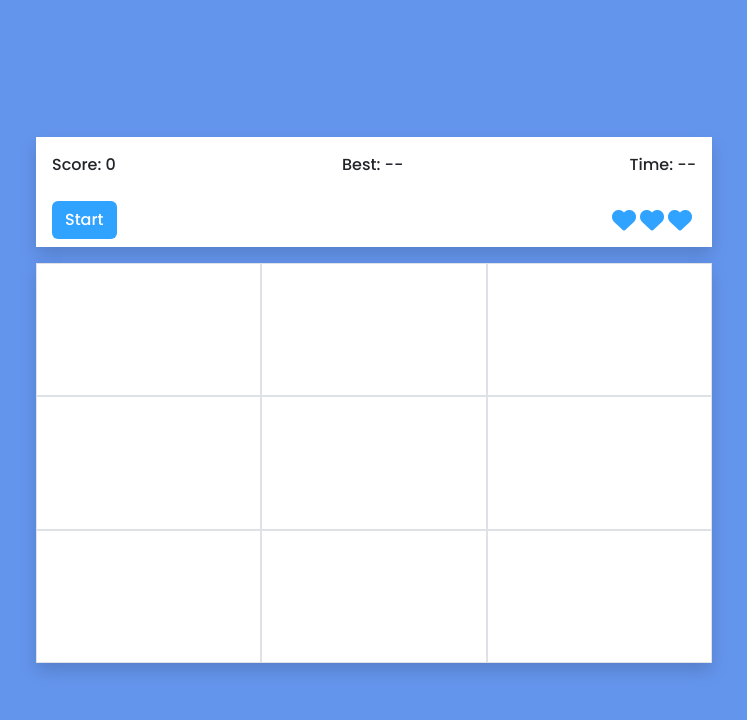
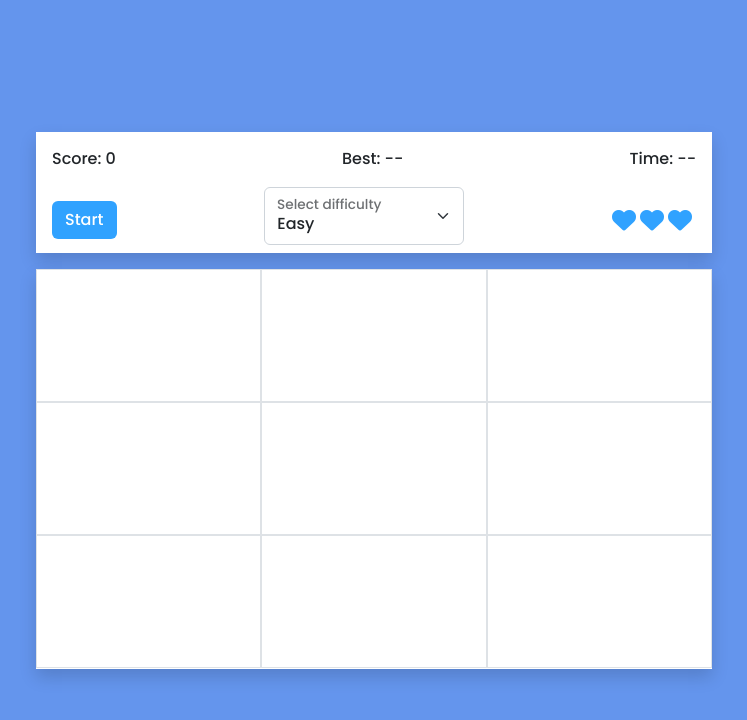
Before and after one commit to josue052015/memory-game, an Angular app in the folder memory-game/: page / in a window 1280 px wide. Shown: the top 720 px of the page, without its empty margins (266-1013 px from the left). Built offline with nearby package versions, Linux system fonts and the light colour scheme.

Commit message:
difficulty options added

```diff
--- a/memory-game/src/app/app.component.html
+++ b/memory-game/src/app/app.component.html
@@ -1,7 +1,7 @@
 <div class="container content">
     <div [ngClass]="{'events-disabled': !menuEventsAllowed}">
         <app-menu [gameStatus]="gameStatus" [attempsRemaining]="attempsRemaining" [gameDifficulty]="difficulty"
-        [counter]="timeCounter" [score]="currentScore" [highScore]="highScore"
+        [counter]="timeCounter" [score]="currentScore" [highScore]="highScore" [menuEventsAllowed]="menuEventsAllowed"
         (onStartGame)="startGame()" (onGameOver)="endGame()"></app-menu>
     </div>
     <app-keyboard [gameStatus]="gameStatus" [attempsRemaining]="attempsRemaining"
--- a/memory-game/src/app/app.component.ts
+++ b/memory-game/src/app/app.component.ts
@@ -36,8 +36,8 @@ export class AppComponent {
   }
 
   startGame() {
+    this.menuEventsAllowed = false
     this.gameStatus = GameStatus.GameStarted;
-    this.menuEventsAllowed = false
   }
 
   endGame() {
@@ -53,6 +53,7 @@ export class AppComponent {
   }
 
   handleStageCompleted() {
+    this.menuEventsAllowed = false;
     this.currentScore += 50
     const highScore = localStorage.getItem('highScore')
     if (this.currentScore > Number(highScore)) {
--- a/memory-game/src/app/app.module.ts
+++ b/memory-game/src/app/app.module.ts
@@ -5,12 +5,14 @@ import { AppRoutingModule } from './app-routing.module';
 import { AppComponent } from './app.component';
 import { KeyboardComponent } from './pages/keyboard/keyboard.component';
 import { MenuComponent } from './pages/menu/menu.component';
+import { GameDifficultyValuePipe } from './shared/pipes/game-difficulty-value.pipe';
 
 @NgModule({
   declarations: [
     AppComponent,
     KeyboardComponent,
-    MenuComponent
+    MenuComponent,
+    GameDifficultyValuePipe
   ],
   imports: [
     BrowserModule,
--- a/memory-game/src/app/pages/keyboard/keyboard.component.ts
+++ b/memory-game/src/app/pages/keyboard/keyboard.component.ts
@@ -51,8 +51,7 @@ export class KeyboardComponent implements OnInit, OnChanges {
   }
 
   endChallenge() {
-    this.keysCombination = []
-    this.attempsCombination = []
+    this.clearStageData()
     this.combinationCounter = 1
     this.keyboardActive = false
   }
@@ -89,8 +88,9 @@ export class KeyboardComponent implements OnInit, OnChanges {
         const isStageCompleted = this.attempsCombination.length == this.keysCombination.length;
         if (isStageCompleted) {
           this.keyboardSuccess = true;
+          this.onStageCompleted.emit()
           setTimeout(() => {
-            this.onStageCompleted.emit()
+            this.clearStageData();
             this.keyboardSuccess = false;
             this.generateGameStage()
           }, 1000);
@@ -126,4 +126,10 @@ export class KeyboardComponent implements OnInit, OnChanges {
   getRandomInt(max: number = 9) {
     return Math.floor(Math.random() * max);
   }
+
+  clearStageData() {
+    this.keysCombination = []
+    this.attempsCombination = []
+  }
+
 }
--- a/memory-game/src/app/pages/menu/menu.component.html
+++ b/memory-game/src/app/pages/menu/menu.component.html
@@ -9,6 +9,12 @@
             *ngIf="gameStatus == gameStatusEnum.GameOver">Start</button>
         <button type="button" class="btn end-btn" (click)="endGame()"
             *ngIf="gameStatus == gameStatusEnum.GameStarted">End Game</button>
+        <div class="mb-2 choose-difficulty form-floating">
+            <select class="form-select" id="difficulty-select">
+                <option  *ngFor="let item of gameDifficultyValues">{{item | gameDifficultyValue}}</option>
+            </select>
+            <label for="difficulty-select">Select difficulty</label>
+        </div>
         <div class="d-flex"><i class="fa-solid fa-heart attemp-remaining-icon me-1"
                 *ngFor="let _ of [].constructor(attempsRemaining)"></i></div>
     </div>
--- a/memory-game/src/app/pages/menu/menu.component.scss
+++ b/memory-game/src/app/pages/menu/menu.component.scss
@@ -22,3 +22,7 @@
     font-size: 1.5em;
     color: v.$main-color;
 }
+
+.choose-difficulty{
+    width: 200px;
+}
--- a/memory-game/src/app/pages/menu/menu.component.ts
+++ b/memory-game/src/app/pages/menu/menu.component.ts
@@ -12,12 +12,14 @@ export class MenuComponent implements OnInit, OnChanges {
   gameStatusEnum = GameStatus
   currentCounter = 0
   setTimeoutsIds: any[] = []
+  gameDifficultyValues = Object.values(GameDifficulty).filter(itemKey => typeof itemKey === 'number');
   @Input() gameStatus: any;
   @Input() attempsRemaining: any;
   @Input() gameDifficulty: any;
   @Input() counter: any;
   @Input() score: any;
   @Input() highScore: any;
+  @Input() menuEventsAllowed: any;
   @Output() onStartGame = new EventEmitter()
   @Output() onGameOver = new EventEmitter()
 
@@ -27,20 +29,26 @@ export class MenuComponent implements OnInit, OnChanges {
   }
 
   ngOnChanges(changes: SimpleChanges): void {
-    console.log('changes', changes)
-    if (changes['counter']?.currentValue || changes['score']?.currentValue) {
+    if (changes['counter'] || changes['score']?.currentValue) {
       this.currentCounter = this.counter
       this.clearSetTimeoutsRemaining()
       this.discountCounter()
     }
+  }
 
+  getDifficultyValues() {
+    let result = []
+    for (let item in GameDifficulty) {
+      console.log('item',GameDifficulty[item], typeof GameDifficulty[item])
+    }
   }
 
   startGame() {
-    this.onStartGame.emit()
+    if (this.menuEventsAllowed) this.onStartGame.emit()
   }
 
   endGame() {
+    if (!this.menuEventsAllowed) return;
     this.currentCounter = 0
     this.onGameOver.emit()
   }
@@ -58,8 +66,8 @@ export class MenuComponent implements OnInit, OnChanges {
     this.setTimeoutsIds.push(timeoutId)
   }
 
-  clearSetTimeoutsRemaining(){
-    for (let i = 0; i <  this.setTimeoutsIds.length; i++) {
+  clearSetTimeoutsRemaining() {
+    for (let i = 0; i < this.setTimeoutsIds.length; i++) {
       clearTimeout(this.setTimeoutsIds[i]);
     }
     this.setTimeoutsIds = []
--- /dev/null
+++ b/memory-game/src/app/shared/pipes/game-difficulty-value.pipe.ts
@@ -0,0 +1,17 @@
+import { Pipe, PipeTransform } from '@angular/core';
+import { GameDifficulty } from '../enums/game-difficulty.enum';
+
+@Pipe({
+  name: 'gameDifficultyValue'
+})
+export class GameDifficultyValuePipe implements PipeTransform {
+
+  transform(value: unknown, ...args: unknown[]): unknown {
+
+    for (let item in GameDifficulty) {
+      if (Number(GameDifficulty[item]) == value) return item
+    }
+
+  }
+
+}
```
